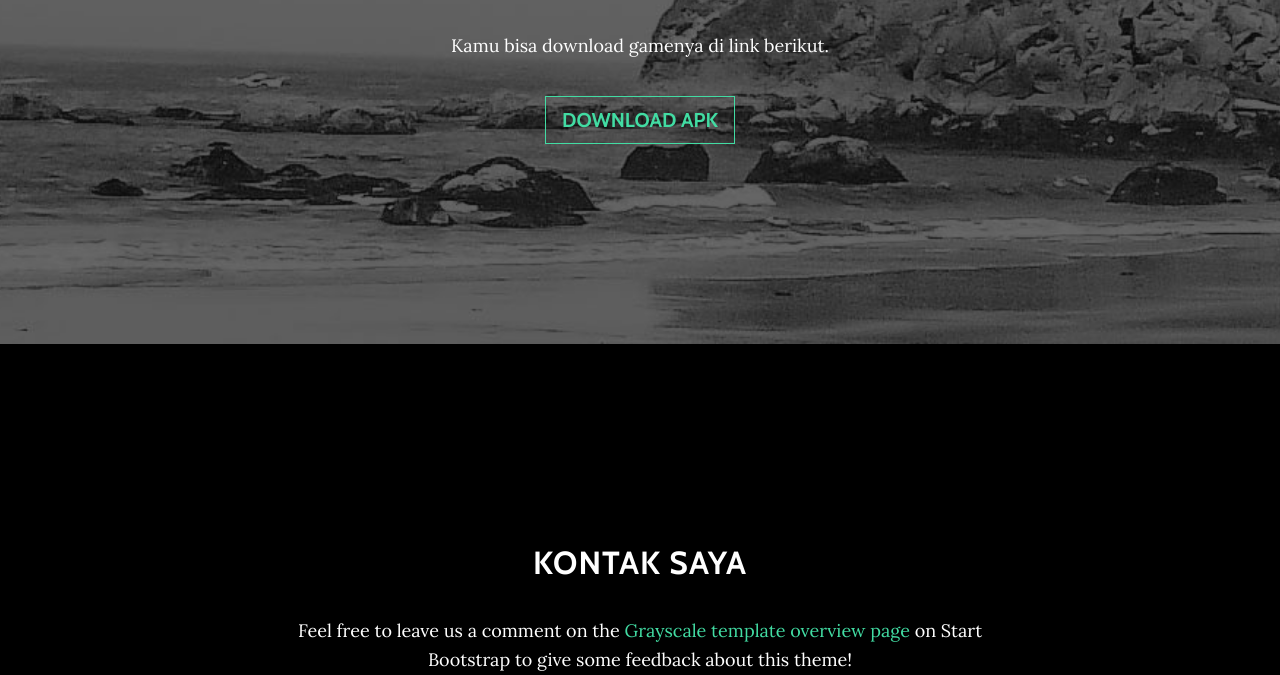
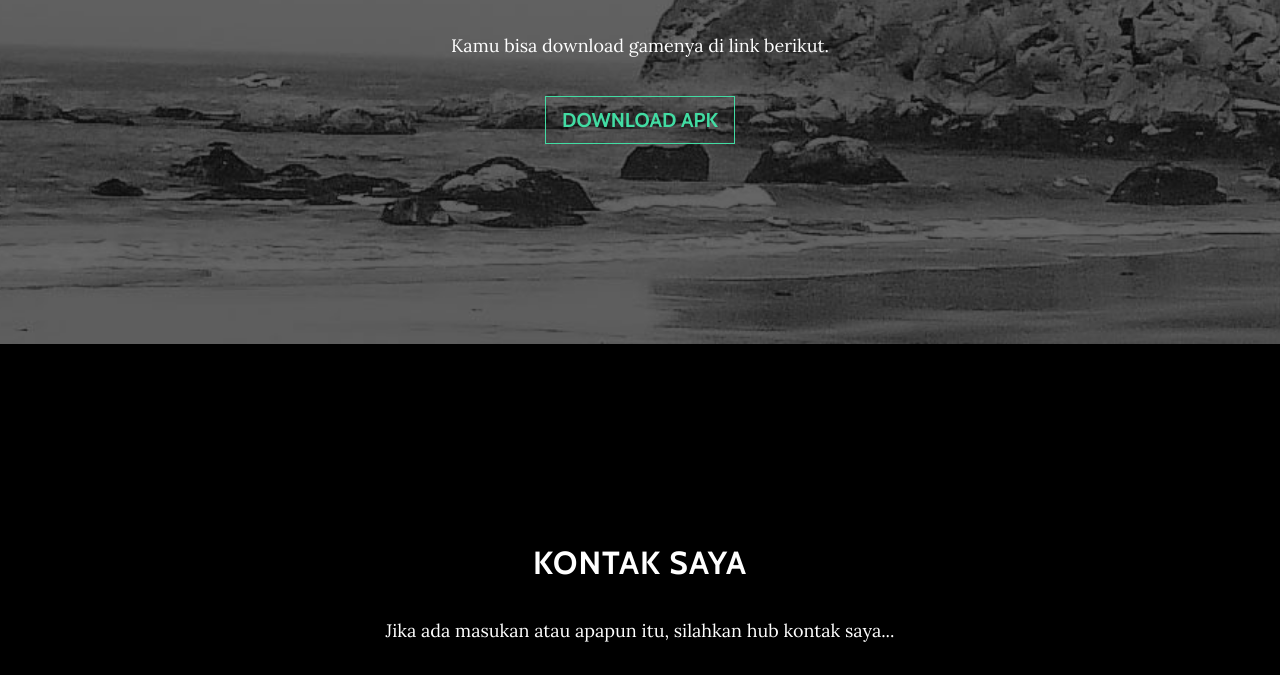
Before and after one commit to riansyahrobi8/unity-janpas, a website: page index.html in a window 1280 px wide. Shown: the part 1780-2455 px from the top of the page. Drawn offline with nearby package versions, Linux system fonts and the light colour scheme.

Commit message:
Update index.html

```diff
--- a/index.html
+++ b/index.html
@@ -100,9 +100,7 @@
 	<div class="row">
 	<div class="col-lg-8 mx-auto">
 	<h2>Kontak Saya</h2>
-	<p>Feel free to leave us a comment on the
-	<a href="http://startbootstrap.com/template-overviews/grayscale/">Grayscale template overview page</a>
-	on Start Bootstrap to give some feedback about this theme!</p>
+	<p>Jika ada masukan atau apapun itu, silahkan hub kontak saya...</p>
 	<ul class="list-inline banner-social-buttons">
 	<!--<li class="list-inline-item">
 	<a href="https://twitter.com/SBootstrap" class="btn btn-default btn-lg">
```
